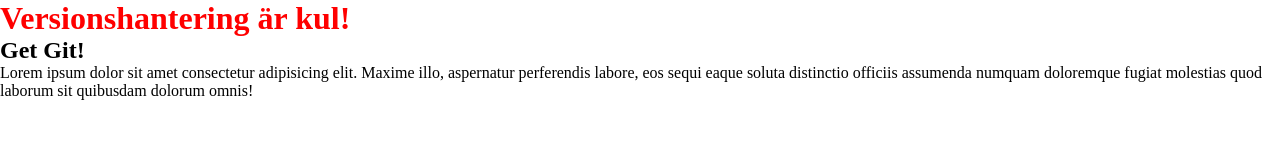
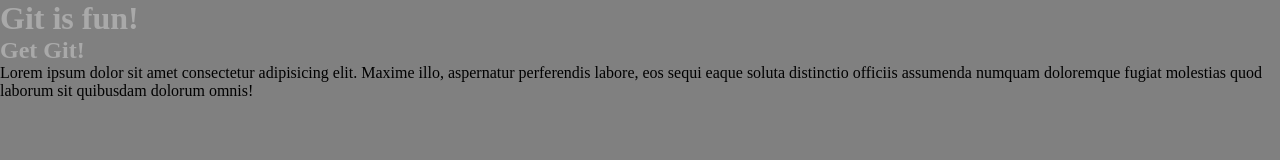
Before and after one commit to inanivald/versionshantering, a plain HTML site: page index.html in a window 1280 px wide. Drawn offline with Linux system fonts and the light colour scheme.

Commit message:
changed color and added somte text

```diff
--- a/index.html
+++ b/index.html
@@ -9,7 +9,7 @@
 </head>
 
 <body>
-	<h1>Versionshantering är kul!</h1>
+	<h1>Git is fun!</h1>
 
 	<h2>Get Git!</h2>
 	<p>Lorem ipsum dolor sit amet consectetur adipisicing elit. Maxime illo, aspernatur perferendis labore, eos sequi eaque soluta distinctio officiis assumenda numquam doloremque fugiat molestias quod laborum sit quibusdam dolorum omnis!</p>
--- a/style.css
+++ b/style.css
@@ -3,7 +3,9 @@
 	margin: 0;
 	padding: 0;
 }
-
-h1 {
-	color: red;
+body {
+	background-color: grey;
 }
+h1, h2 {
+	color: darkgrey;
+}
```
